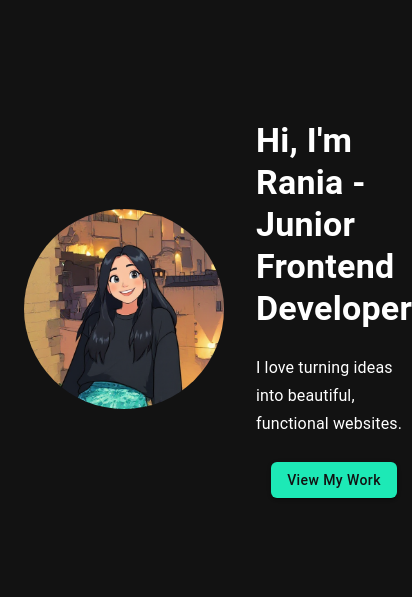
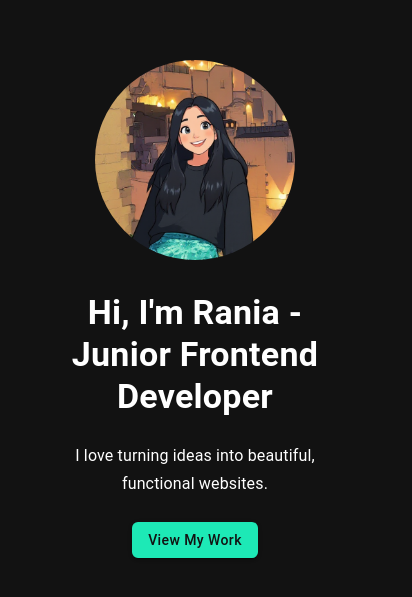
Before and after one commit to Rania-Papachr/my-portfolio, a React (Vite) app: page / in a window 390 px wide. Shown: the part 127-724 px from the top of the page, 412 px wide, since content can reach past the window. Built offline with nearby package versions, Linux system fonts and the light colour scheme.

Commit message:
fix: improve hero section style and responsiveness

```diff
--- a/src/components/Hero.jsx
+++ b/src/components/Hero.jsx
@@ -11,10 +11,13 @@ const Hero = () => {
       component="section"
       sx={{
         display: "flex",
+        flexDirection: { xs: "column", md: "row" },
         alignItems: "center",
-        justifyContent: "space-around",
+        justifyContent: "center",
+        textAlign: "center",
+        gap: { xs: 4, md: 8 },
         minHeight: "90vh",
-        px: 3,
+        px: 6,
         backgroundColor: "#121212",
         color: "#fff",
       }}
@@ -22,7 +25,7 @@ const Hero = () => {
       <Avatar
         src={avatar}
         alt="Rania"
-        sx={{ width: "200px", height: "200px", mr: 4 }}
+        sx={{ width: "200px", height: "200px", mr: { md: 4 } }}
       />
       <Box
         sx={{
```
